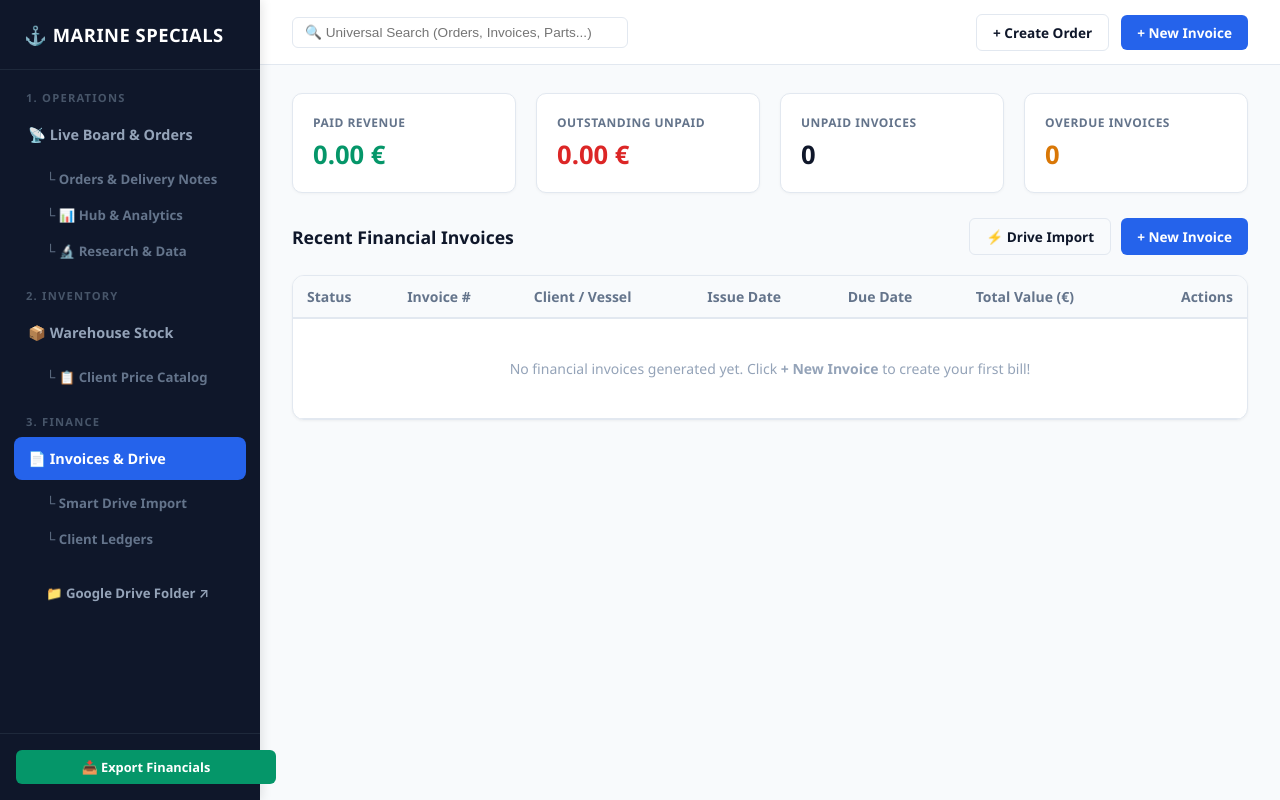
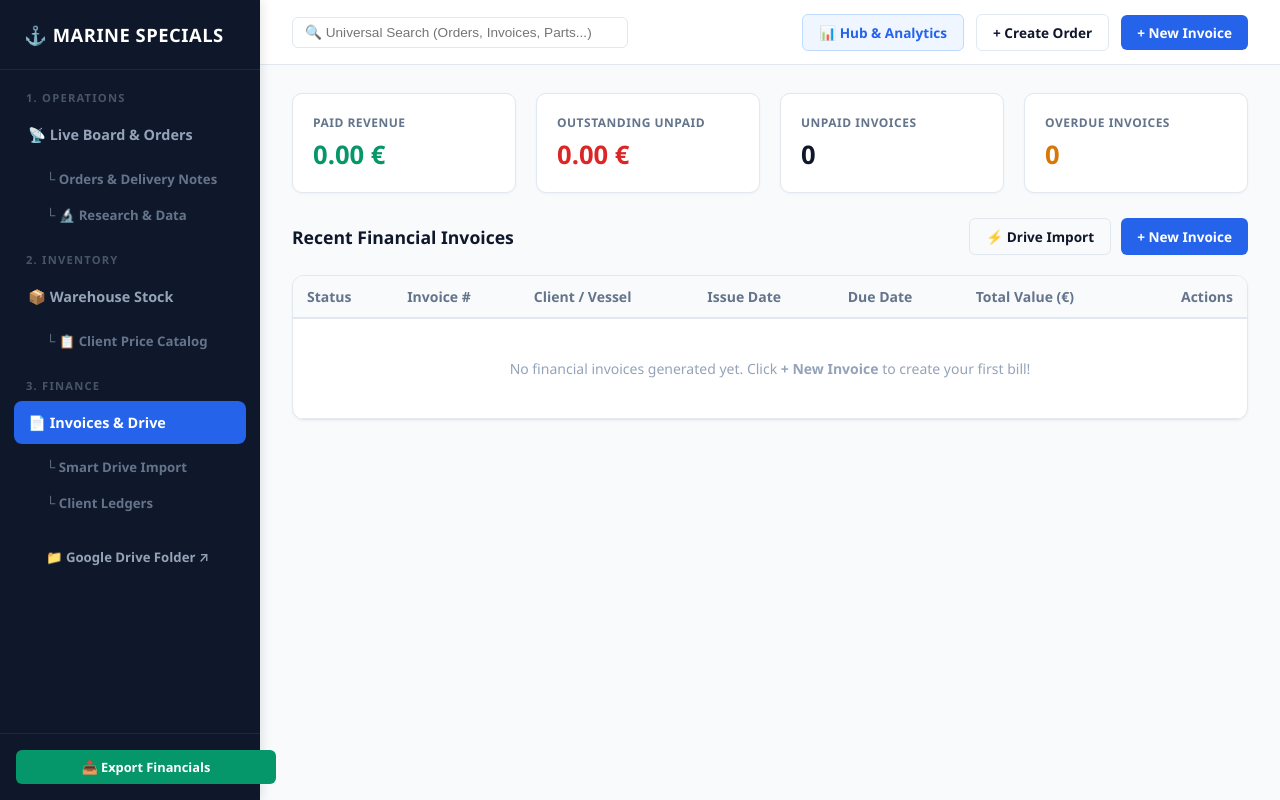
Before and after one commit to marinespecials/marine-parts-tracker, a Django app: page /finance/ in a window 1280 px wide. Run offline with Django 5.2, Linux system fonts and the light colour scheme; data that the repository does not hold is empty.

Commit message:
Moved Hub & Analytics link to top bar header to save sidebar space

```diff
--- a/finance/templates/finance/base.html
+++ b/finance/templates/finance/base.html
@@ -231,10 +231,6 @@
                     <span>└ Orders & Delivery Notes</span>
                 </a>
 
-                <a href="{% url 'app_hub' %}" class="sub-nav-item {% if request.resolver_match.url_name == 'app_hub' or request.resolver_match.url_name == 'hub' %}active{% endif %}">
-                    <span>└ 📊 Hub & Analytics</span>
-                </a>
-
                 <a href="{% url 'research_hub' %}" class="sub-nav-item {% if request.resolver_match.url_name == 'research_hub' %}active{% endif %}">
                     <span>└ 🔬 Research & Data</span>
                 </a>
@@ -293,7 +289,9 @@
                 <input type="text" name="q" value="{{ query }}" placeholder="🔍 Universal Search (Orders, Invoices, Parts...)" style="padding: 7px 12px; border-radius: 6px; border: 1px solid var(--border); font-size: 0.85rem; width: 310px;">
             </form>
 
+            <!-- TOPBAR NAVIGATION & QUICK ACTIONS -->
             <div class="topbar-actions">
+                <a href="{% url 'app_hub' %}" class="btn btn-outline" style="font-weight: 700; color: var(--accent); border-color: #BFDBFE; background-color: #EFF6FF;">📊 Hub & Analytics</a>
                 {% block topbar_actions %}
                     <a href="{% url 'create_order' %}" class="btn btn-outline">+ Create Order</a>
                     <a href="{% url 'finance:create_invoice' %}" class="btn btn-primary">+ New Invoice</a>
```
